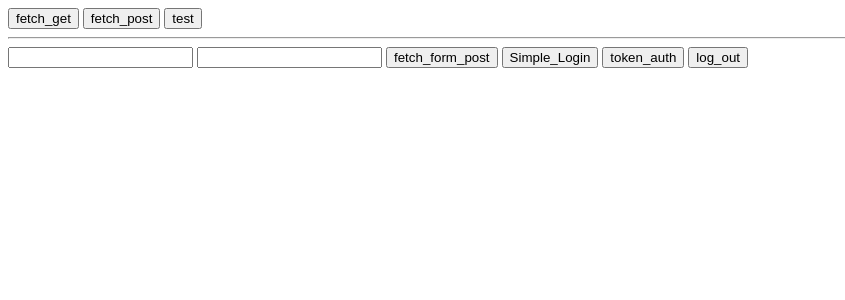
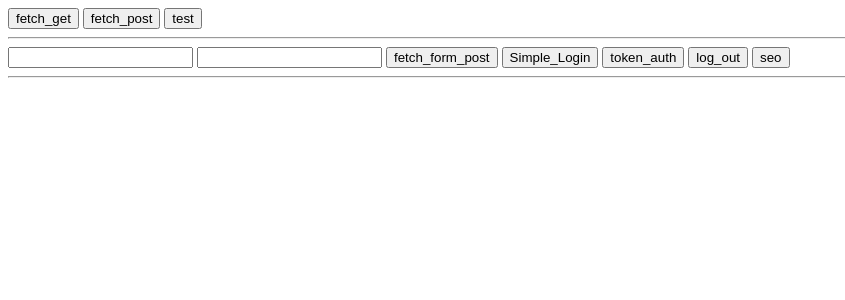
Before and after one commit to songyw0517/JS_API, a Flask app: template API_Request/templates/index.html in a window 1280 px wide. Shown: the top 300 px of the page, without its empty margins (0-845 px from the left). Run offline with Flask 2, Linux system fonts and the light colour scheme; the template is opened without the code that fills it, so the values that code supplies are empty.

Commit message:
Update index.html

```diff
--- a/API_Request/templates/index.html
+++ b/API_Request/templates/index.html
@@ -19,7 +19,10 @@
         <input type="button" value="Simple_Login" onclick="Simple_Login()">
         <input type="button" value="token_auth" onclick="Check_Token()">
         <input type="button" value="log_out" onclick="Logout()">
+        <input type="button" value="seo" onclick="seoJS()">
     </div>
+    <hr>
+
 
     <script src="../js/testAPI.js"></script>
 </body>
```
